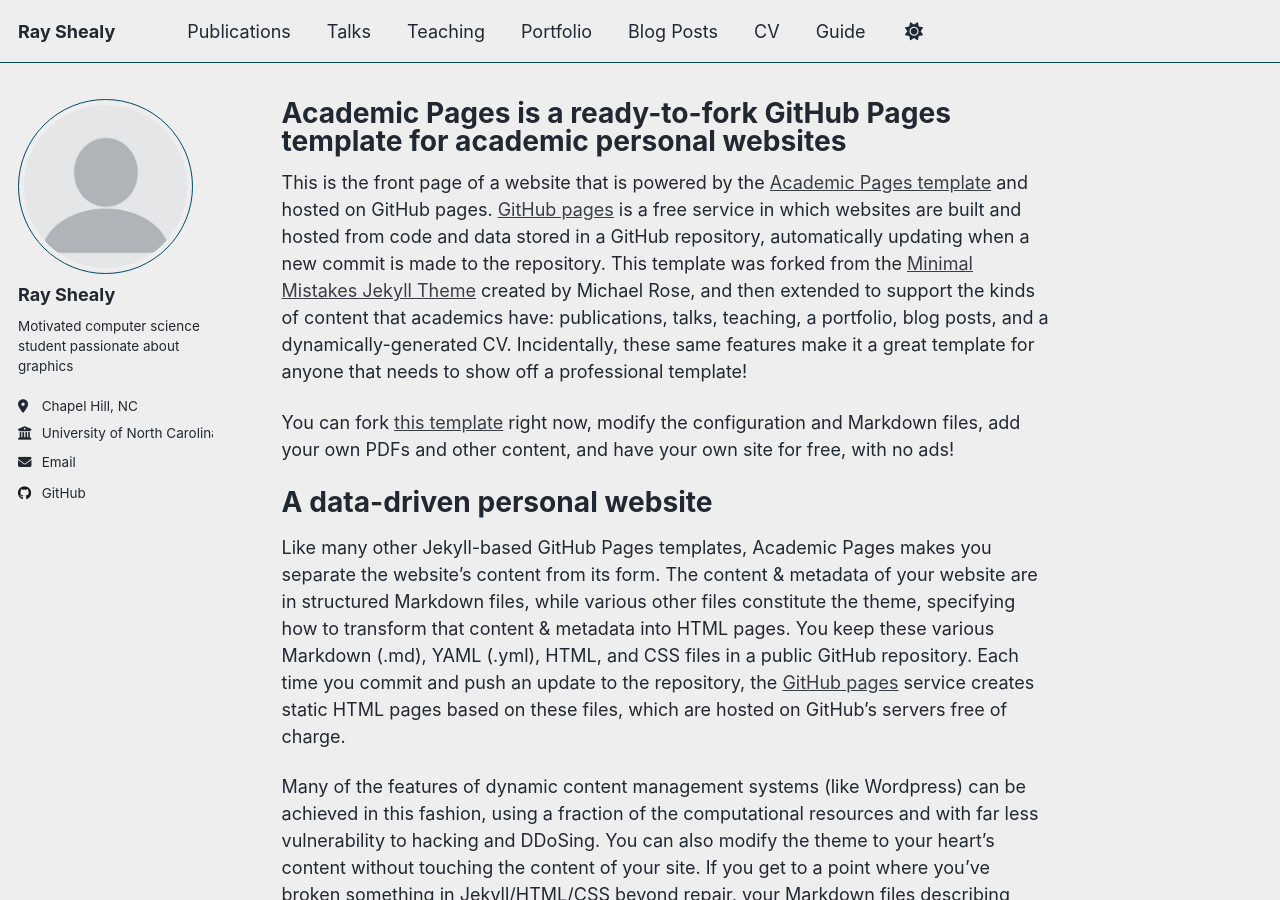
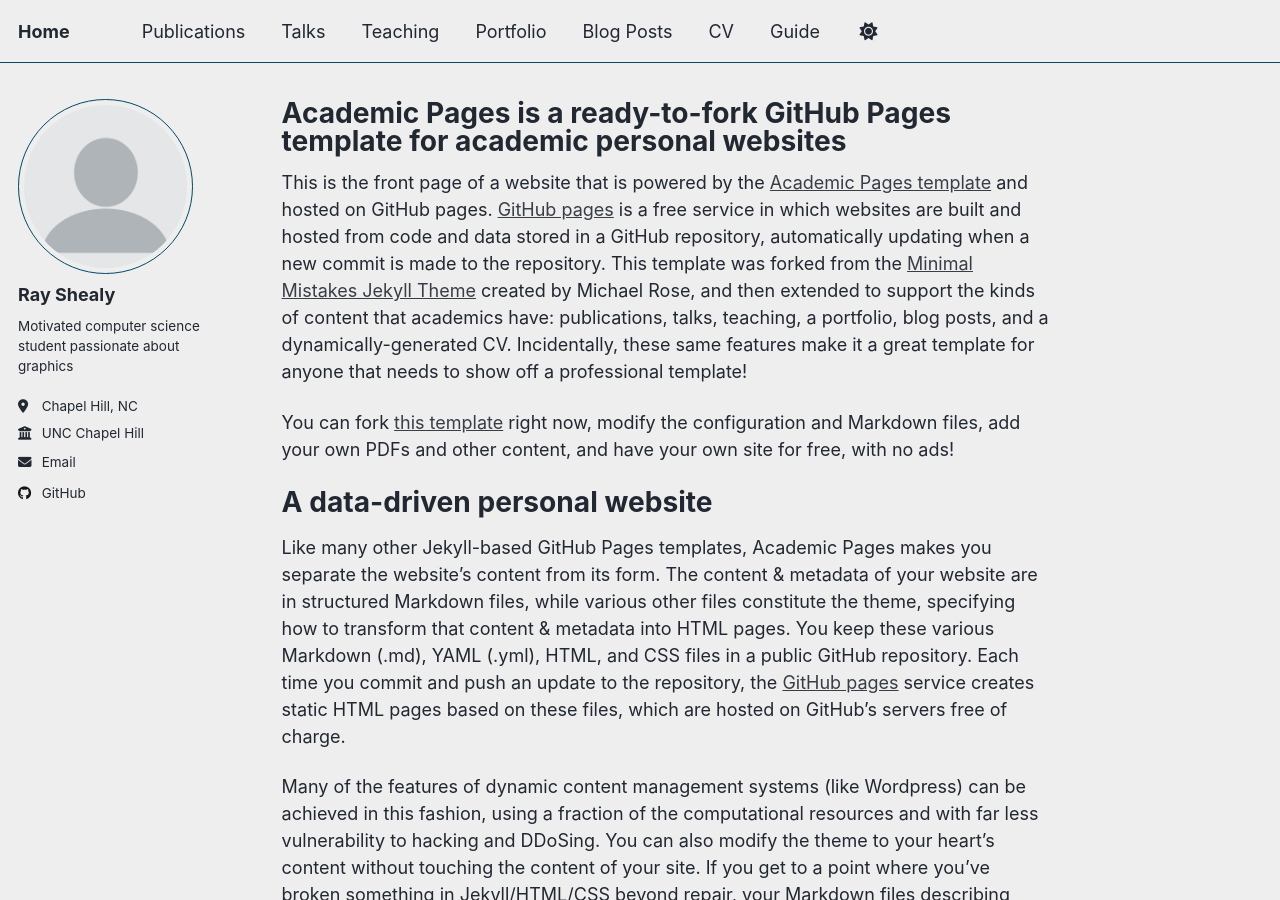
Before and after one commit to rbshealy/rbshealy.github.io, a Jekyll site: the page built from _pages/about.md, in a window 1280 px wide and 900 px high. Built offline with Jekyll 4.4.1, drawn with Linux system fonts in a browser that asks for light colours; a script that is not in the unit is left out.

Commit message:
Update _config.yml

```diff
--- a/_config.yml
+++ b/_config.yml
@@ -9,7 +9,7 @@
 # Basic Site Settings
 locale                   : "en-US"
 site_theme               : "air" # Currently available options are "default", "air"
-title                    : "Ray Shealy"
+title                    : "Home"
 title_separator          : "-"
 name                     : &name "Ray Shealy"
 description              : &description "Ray Shealy's Academic Website"
@@ -27,7 +27,7 @@
   pronouns         : # example: "she/her"
   bio              : "Motivated computer science student passionate about graphics"
   location         : "Chapel Hill, NC"
-  employer         : "University of North Carolina, Chapel Hill"
+  employer         : "UNC Chapel Hill"
   uri              : # URL
   email            : "rbshealy@live.unc.edu"
 
```
